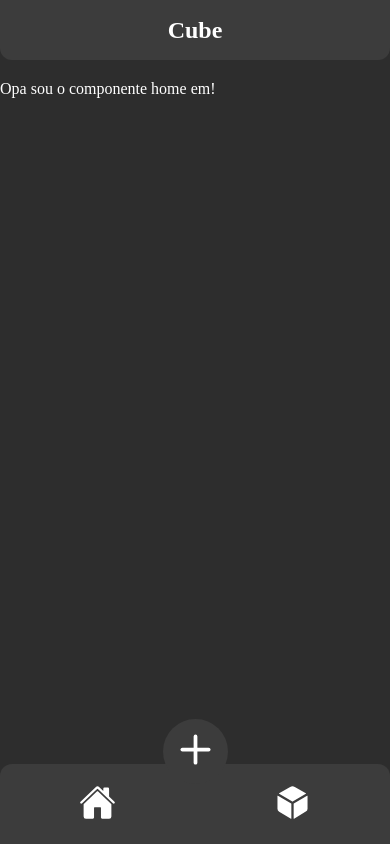
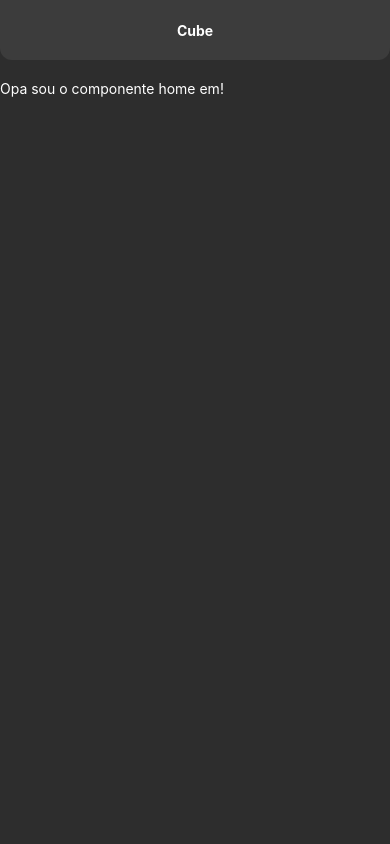
Before and after one commit to rafaelongo45/cube-manager, a React Native app: screen / in a window 390 px wide. Built offline with nearby package versions, Linux system fonts and the light colour scheme.

Commit message:
feat: changed html tags for RN components

```diff
--- a/components/Footer/Index.js
+++ b/components/Footer/Index.js
@@ -1,4 +1,4 @@
-import { StyleSheet } from "react-native-web";
+import { StyleSheet, View } from "react-native-web";
 import { IoCube, IoHome } from "react-icons/io5";
 import { FiPlus } from "react-icons/fi";
 import RenderIcon from "./RenderIcon.js";
--- a/components/Header/Index.js
+++ b/components/Header/Index.js
@@ -1,10 +1,11 @@
-import { StyleSheet, Text } from "react-native-web";
+import { Text, View } from "react-native";
+import { StyleSheet} from "react-native-web";
 
 function HeaderComponent() {
   return (
-    <article style={headerStyles.wrapper}>
-      <h1 style={headerStyles.text}>Cube</h1>
-    </article>
+    <View style={headerStyles.wrapper}>
+      <Text style={headerStyles.text}>Cube</Text>
+    </View>
   );
 }
 export default HeaderComponent;
--- a/components/Home/Index.js
+++ b/components/Home/Index.js
@@ -1,13 +1,14 @@
-import { StyleSheet, View } from "react-native-web";
+import { Text, View } from "react-native";
+import { StyleSheet } from "react-native-web";
 import FooterComponent from "../Footer/Index";
 import HeaderComponent from "../Header/Index";
 
 function HomeComponent() {
   return (
-    <View style={HomeStyle.container}>
+    <View  style={HomeStyle.container}>
       <HeaderComponent />
-      <article style={HomeStyle.wrapper}>Opa sou o componente home em!</article>
-      <FooterComponent />
+      <Text style={HomeStyle.wrapper}>Opa sou o componente home em!</Text>
+      {/* <FooterComponent /> */}
     </View>
   );
 }
```
